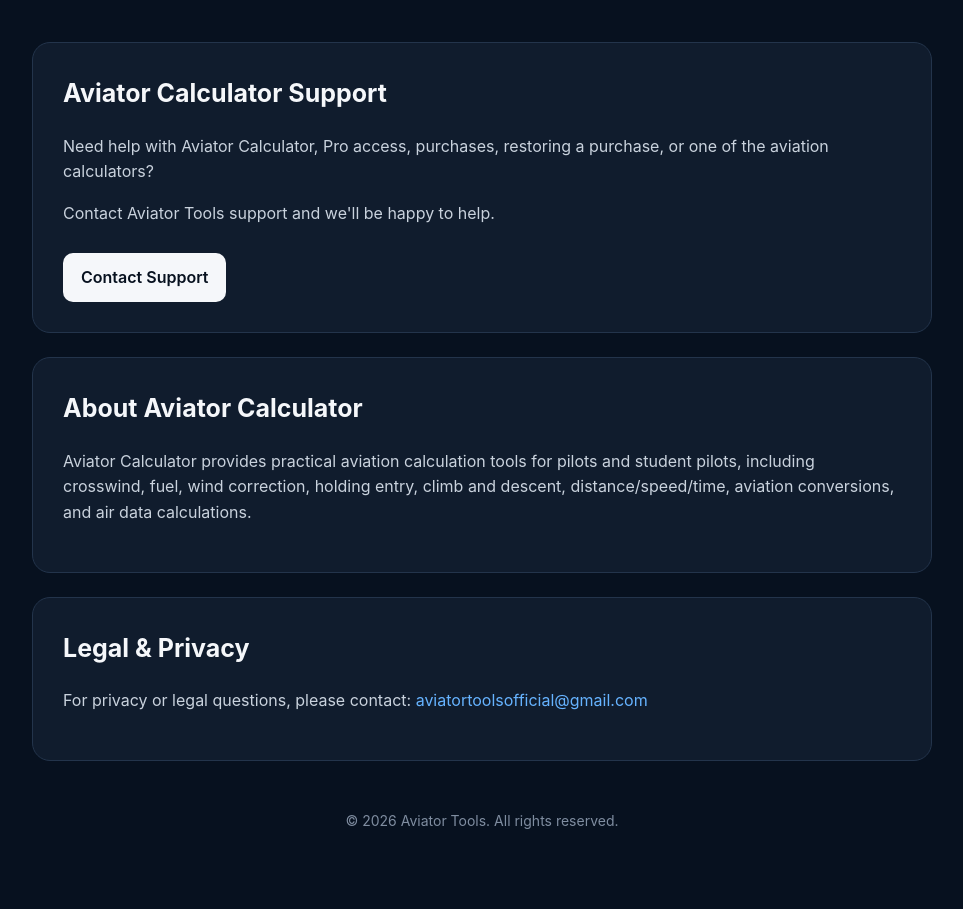
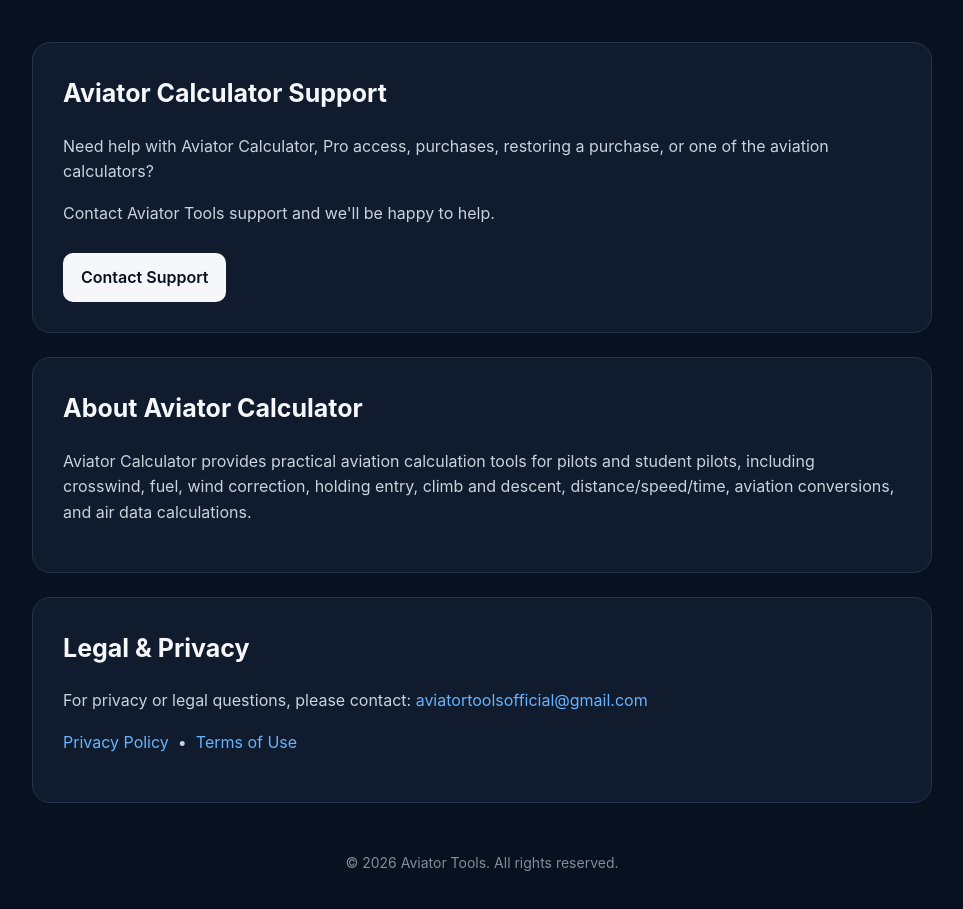
Before and after one commit to aviatortools/aviatortools.github.io, a plain HTML site: page index.html in a window 1280 px wide. Shown: the part 179-1088 px from the top of the page, without its empty margins (158-1121 px from the left). Before the commit the page ends 1061 px from the top, so only its background shows below. Drawn offline with Linux system fonts and the light colour scheme.

Commit message:
Update index.html

```diff
--- a/index.html
+++ b/index.html
@@ -141,6 +141,12 @@
       aviatortoolsofficial@gmail.com
     </a>
   </p>
+
+  <p>
+    <a href="/privacy/">Privacy Policy</a>
+    &nbsp;•&nbsp;
+    <a href="/terms/">Terms of Use</a>
+  </p>
 </section>
 
     </main>
```
Lines whose indentation alone changed are shown as unchanged.
